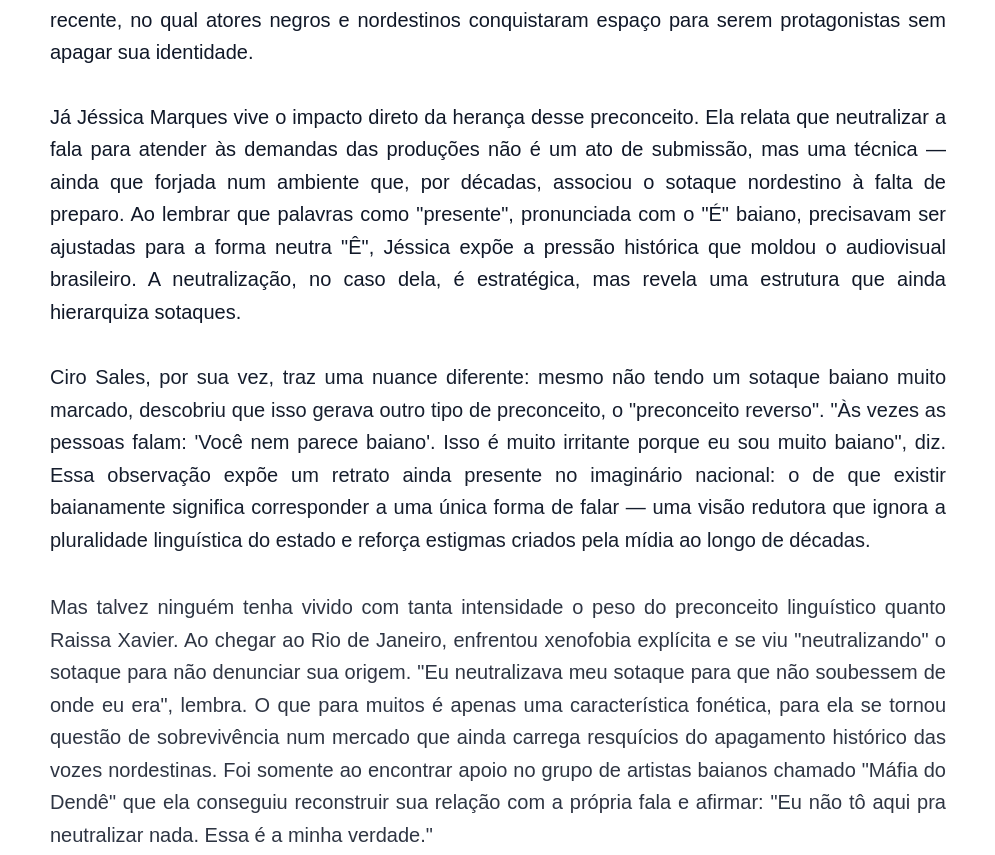
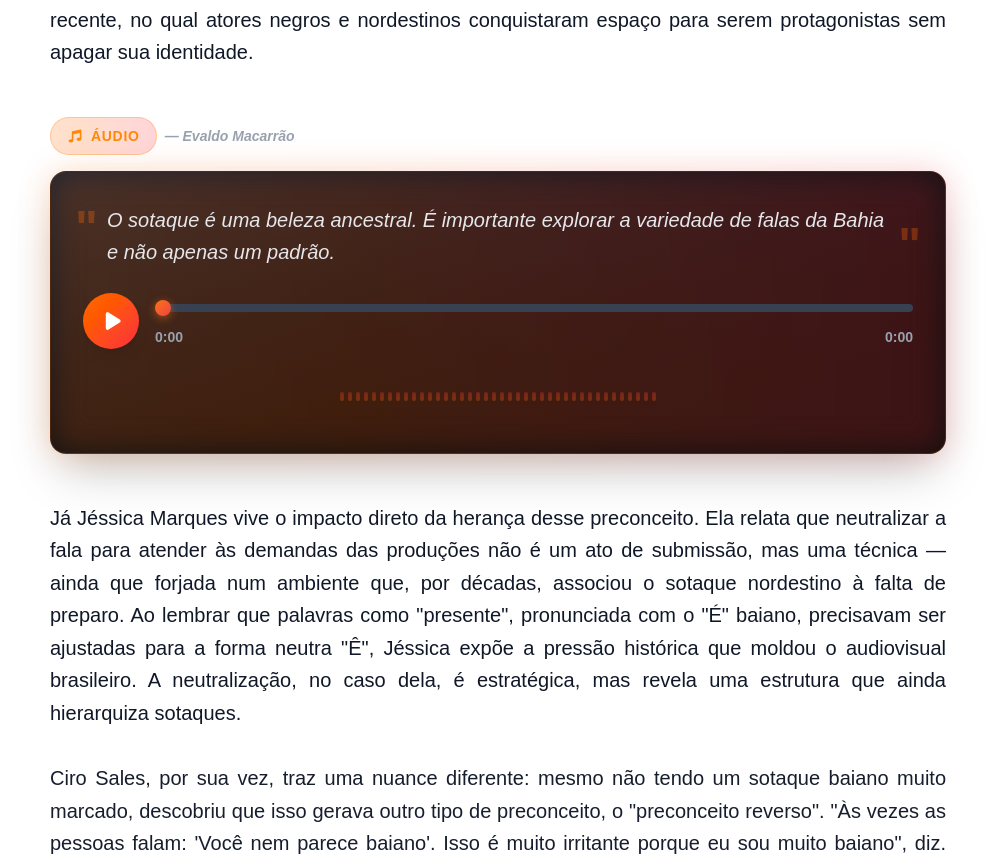
Before and after one commit to pedroigor09/jornalismoproject, a Next.js app: page /naquela-pegada in a window 1280 px wide. Shown: the part 11145-12000 px from the top of the page, without its empty margins (142-1137 px from the left). Built offline with nearby package versions, Linux system fonts and the light colour scheme.

Commit message:
feat: add AudioPlayer component integration in MediaSectionHeader and update media data with audio markers

```diff
--- a/src/components/sections/MediaSection/SectionHeader.tsx
+++ b/src/components/sections/MediaSection/SectionHeader.tsx
@@ -9,6 +9,7 @@ import { ClickableAudioImage } from '@/components/ui/ClickableAudioImage';
 import { HighlightQuote } from '@/components/ui/HighlightQuote';
 import { SectionTitleWithBackground } from '@/components/ui/SectionTitleWithBackground';
 import { TimelineWithPolaroids } from '@/components/ui/TimelineWithPolaroids';
+import { AudioPlayer } from '@/components/ui/AudioPlayer';
 
 interface MediaSectionHeaderProps {
   title: string;
@@ -196,6 +197,22 @@ export const MediaSectionHeader = ({ title, subtitle, introductions }: MediaSect
                 );
               }
 
+              // Verifica se é um marcador de áudio simples
+              // Formato: [AUDIO:audioPath:transcript:speaker]
+              const audioMatch = paragraph.match(/^\[AUDIO:([^:]+):([^:]+):([^\]]+)\]$/);
+
+              if (audioMatch) {
+                return (
+                  <div key={index} className="my-12">
+                    <AudioPlayer
+                      src={audioMatch[1]}
+                      transcript={audioMatch[2]}
+                      speaker={audioMatch[3]}
+                    />
+                  </div>
+                );
+              }
+
               // Verifica se é uma citação formatada com aspas e " - Autor"
               const trimmed = paragraph.trim();
               const quotePattern = /^[""](.+?)[""]\.?\s*-\s*(.+?)\.?$/;
--- a/src/lib/mediaData.ts
+++ b/src/lib/mediaData.ts
@@ -60,6 +60,8 @@ O que muitas vezes se celebra como diversidade cultural convive, historicamente,
 A fala baiana, com sua cadência própria, vogais abertas, ritmo marcado e musicalidade característica descrita por linguistas como Jacyra Mota, sempre ocupou um lugar ambíguo: ao mesmo tempo admirada e ridicularizada. Enquanto a cultura da Bahia era fonte de inspiração para novelas, minisséries e musicais, o sotaque baiano muitas vezes era tratado pela televisão como um recurso cômico — e não como uma expressão legítima de identidade. O resultado desse processo foi a naturalização de um preconceito que atravessa décadas: a ideia de que certos sotaques não "combinam" com personagens de protagonismo, autoridade, poder ou sofisticação. Assim, durante muito tempo, atores nordestinos foram empurrados para papéis secundários, e produções ambientadas na Bahia chegaram a escalar artistas de outras regiões, reforçando uma hierarquia linguística profundamente desigual.
 
 É nesse cenário que as trajetórias de Evaldo Macarrão, Jéssica Marques, Ciro Sales e Raissa Xavier ganham ainda mais significado. Cada um deles carrega, na própria voz, um conjunto de negociações históricas e afetivas. Evaldo, por exemplo, transforma o sotaque em afirmação política. Ao interpretar Jupará em Renascer (2024), descreveu a experiência como "uma beleza ancestral" e lembra que, por vezes, pedem que "faça o sotaque baiano de Salvador", enquanto ele prefere explorar a variedade de falas da Bahia. Essa liberdade, porém, é fruto de um momento histórico recente, no qual atores negros e nordestinos conquistaram espaço para serem protagonistas sem apagar sua identidade.
+
+[AUDIO:/Áudio 1 - Evaldo Macarrão.mp3:O sotaque é uma beleza ancestral. É importante explorar a variedade de falas da Bahia e não apenas um padrão.:Evaldo Macarrão]
 
 Já Jéssica Marques vive o impacto direto da herança desse preconceito. Ela relata que neutralizar a fala para atender às demandas das produções não é um ato de submissão, mas uma técnica — ainda que forjada num ambiente que, por décadas, associou o sotaque nordestino à falta de preparo. Ao lembrar que palavras como "presente", pronunciada com o "É" baiano, precisavam ser ajustadas para a forma neutra "Ê", Jéssica expõe a pressão histórica que moldou o audiovisual brasileiro. A neutralização, no caso dela, é estratégica, mas revela uma estrutura que ainda hierarquiza sotaques.
 
```
